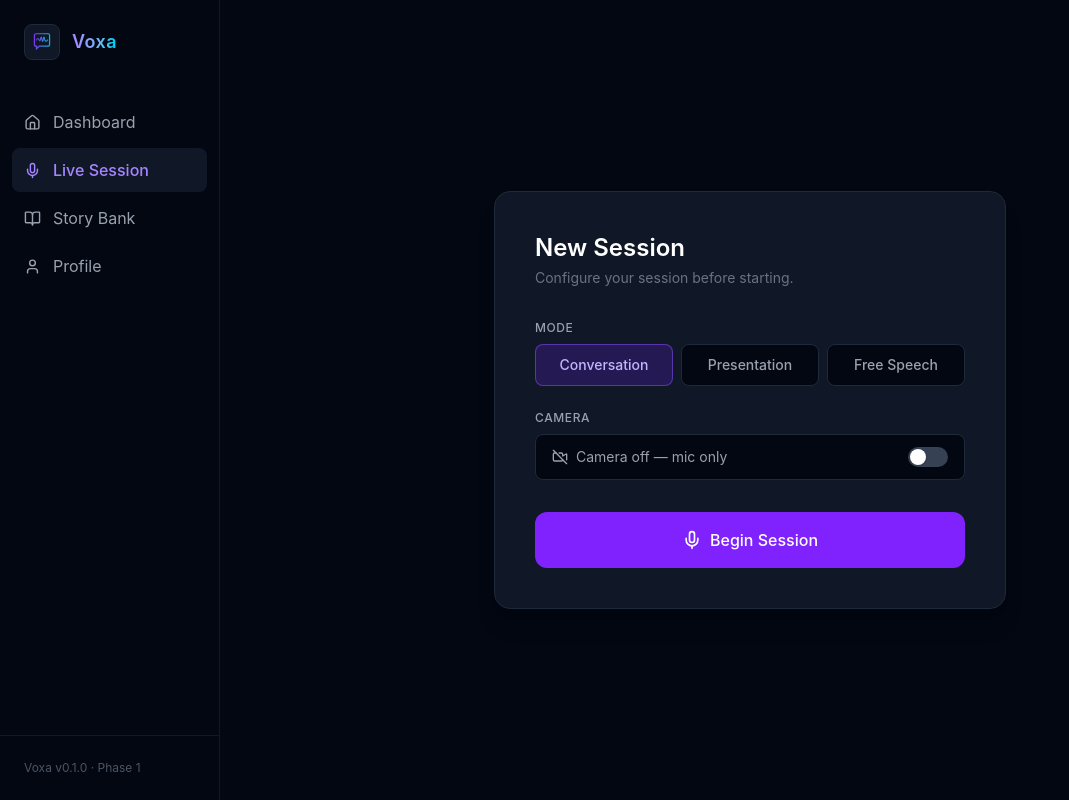
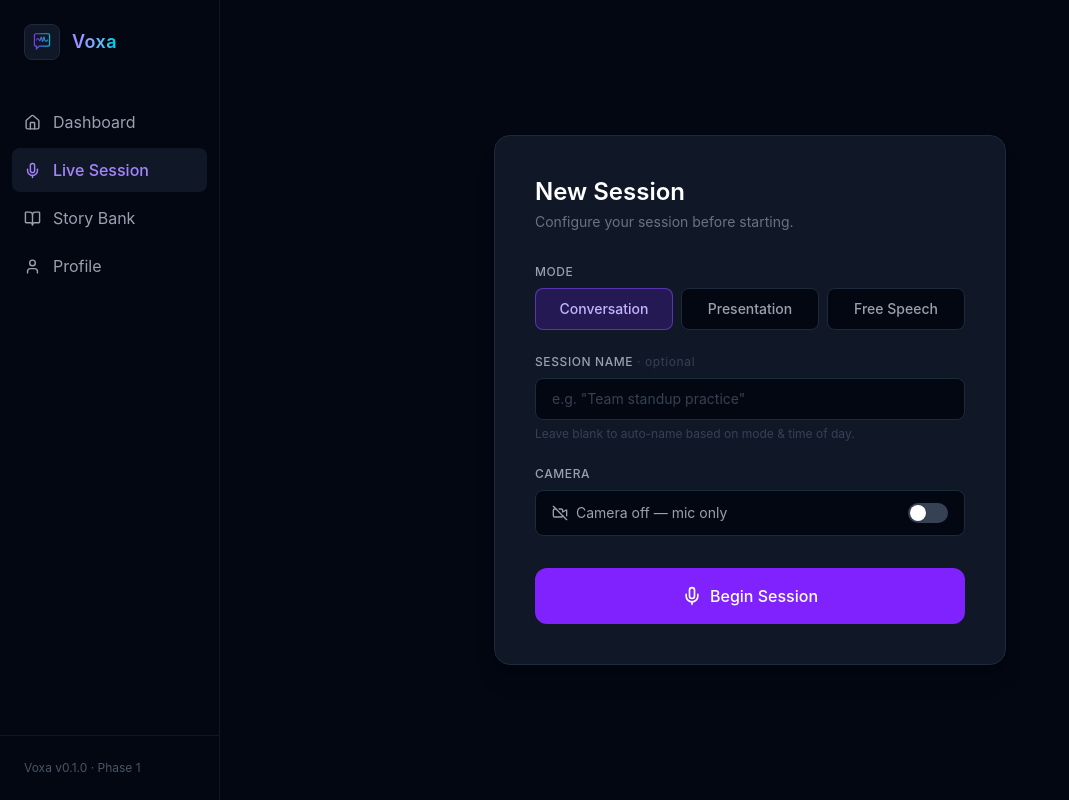
Before and after one commit to lavan-g/communication-agent, a React (Vite) app in the folder apps/web/: page /session in a window 1280 px wide. Shown: the whole page, without its empty margins (0-1069 px from the left). Built offline with nearby package versions, Linux system fonts and the light colour scheme.

Commit message:
feat(session-title): add optional name field to setup screen with auto-generation fallback (mode + day + time of day)

```diff
--- a/apps/web/src/hooks/useCoachingSession.ts
+++ b/apps/web/src/hooks/useCoachingSession.ts
@@ -58,15 +58,16 @@ export function useCoachingSession() {
   });
 
   const startSession = useCallback(
-    async (mode: SessionMode, context?: SessionContext & { camera?: boolean }) => {
+    async (mode: SessionMode, context?: SessionContext & { camera?: boolean; title?: string }) => {
       try {
         setError(null);
         const withCamera = context?.camera ?? false;
-        // Strip camera from the context sent to backend — it's a frontend-only option
-        const { camera: _camera, ...sessionContext } = context ?? {};
+        const title = context?.title?.trim() || undefined;
+        // Strip frontend-only keys before sending to backend
+        const { camera: _camera, title: _title, ...sessionContext } = context ?? {};
         await media.startCapture({ camera: withCamera, mic: true });
 
-        const session = await createSession({ mode, context: sessionContext });
+        const session = await createSession({ mode, title, context: sessionContext });
 
         // Store the ID in the ref immediately so it's always accessible
         activeSessionIdRef.current = session.id;
--- a/apps/web/src/pages/SessionPage.tsx
+++ b/apps/web/src/pages/SessionPage.tsx
@@ -16,6 +16,7 @@ export default function SessionPage() {
   } = useCoachingSession();
 
   const [mode, setMode] = useState<SessionMode>('conversation');
+  const [sessionTitle, setSessionTitle] = useState('');
   const [duration, setDuration] = useState(0);
   const [wantCamera, setWantCamera] = useState(false); // camera OFF by default
   const [isStarting, setIsStarting] = useState(false);
@@ -31,10 +32,20 @@ export default function SessionPage() {
     return () => clearInterval(interval);
   }, [isActive]);
 
+  // Auto-generate a title if the user doesn't type one
+  const autoTitle = () => {
+    const hour = new Date().getHours();
+    const time = hour < 12 ? 'morning' : hour < 17 ? 'afternoon' : 'evening';
+    const day = new Date().toLocaleDateString(undefined, { weekday: 'long' });
+    const modeLabel = mode === 'practice' ? 'Free Speech' : mode.charAt(0).toUpperCase() + mode.slice(1);
+    return `${modeLabel} — ${day} ${time}`;
+  };
+
   const handleStart = async () => {
     setIsStarting(true);
     try {
-      await startSession(mode, { camera: wantCamera });
+      const title = sessionTitle.trim() || autoTitle();
+      await startSession(mode, { camera: wantCamera, title });
     } finally {
       setIsStarting(false);
     }
@@ -95,6 +106,24 @@ export default function SessionPage() {
             </div>
           </div>
 
+          {/* Session title */}
+          <div className="mb-6">
+            <label className="block text-xs font-medium text-gray-400 uppercase tracking-wider mb-2">
+              Session Name <span className="text-gray-700 normal-case font-normal">· optional</span>
+            </label>
+            <input
+              type="text"
+              value={sessionTitle}
+              onChange={(e) => setSessionTitle(e.target.value)}
+              placeholder={`e.g. "Team standup practice"`}
+              maxLength={80}
+              className="w-full bg-gray-950 border border-gray-800 rounded-lg px-4 py-2.5 text-sm text-white placeholder-gray-700 focus:outline-none focus:border-violet-500/60 transition-colors"
+            />
+            <p className="text-xs text-gray-700 mt-1.5">
+              Leave blank to auto-name based on mode &amp; time of day.
+            </p>
+          </div>
+
           {/* Camera toggle */}
           <div className="mb-8">
             <label className="block text-xs font-medium text-gray-400 uppercase tracking-wider mb-2">
@@ -145,6 +174,12 @@ export default function SessionPage() {
           </div>
           {/* Timer */}
           <div className="text-lg font-mono text-gray-300 tabular-nums">{formatTime(duration)}</div>
+          {/* Session title */}
+          {sessionTitle && (
+            <span className="text-xs text-gray-600 hidden sm:block truncate max-w-xs">
+              {sessionTitle}
+            </span>
+          )}
           {/* Recording status indicator */}
           <RecordingIndicator isListening={store.liveTranscript.length > 0 || store.transcriptChunks.length > 0} />
         </div>
```
